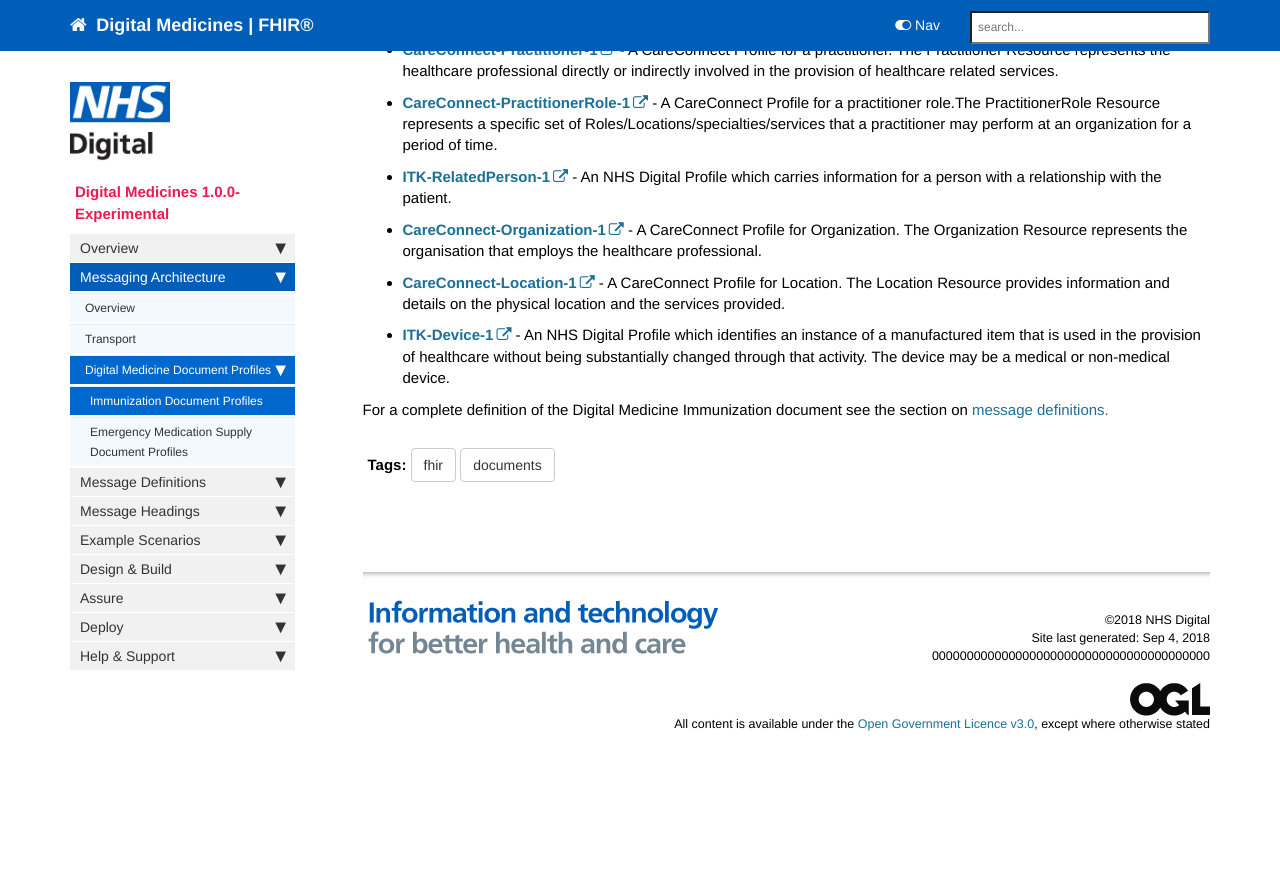
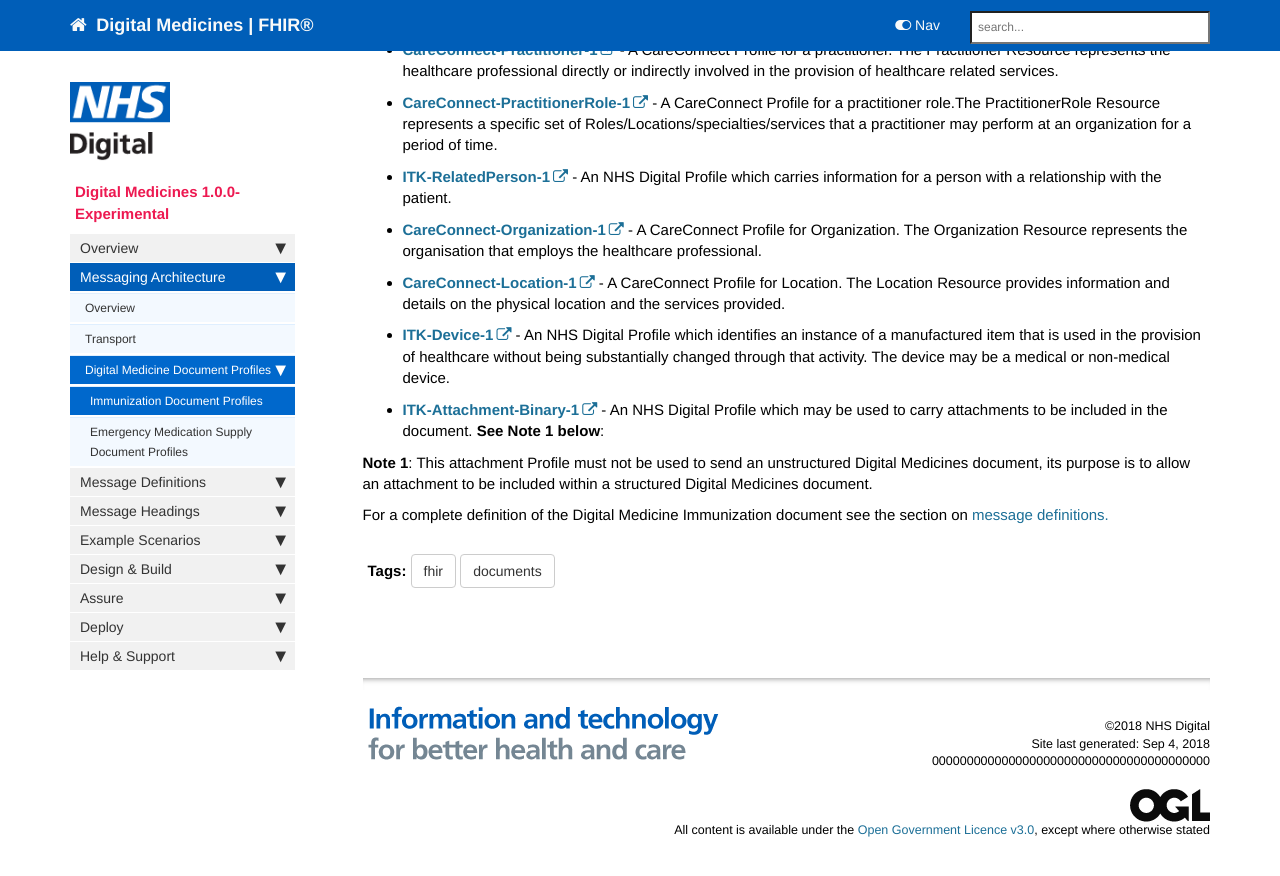
Before and after one commit to nhsconnect/ITK-FHIR-Digital-Medicines, a Jekyll site: the page built from pages/explore/explore_immunization_document_profiles.md, in a window 1280 px wide and 900 px high, scrolled down 1046 px. Shown: the top 876 px of the window. Built offline with Jekyll 4.4.1, drawn with Linux system fonts in a browser that asks for light colours; nearby versions of some CDN libraries; comment, search, counter and statistics services are not loaded; before the commit the page ends 1840 px from its top, so only the background shows below that.

Commit message:
Updated Immunizations documentation

```diff
--- a/pages/explore/explore_immunization_document_profiles.md
+++ b/pages/explore/explore_immunization_document_profiles.md
@@ -31,5 +31,8 @@ The Bundle consists of the following FHIR Resource Profiles.
 - **[CareConnect-Organization-1](https://fhir.hl7.org.uk/STU3/StructureDefinition/CareConnect-Organization-1)** - 	A CareConnect Profile for Organization. The Organization Resource represents the organisation that employs the healthcare professional.
 - **[CareConnect-Location-1](https://fhir.hl7.org.uk/STU3/StructureDefinition/CareConnect-Location-1)** - A CareConnect Profile for Location. The Location Resource provides information and details on the physical location and the services provided.
 - **[ITK-Device-1](https://fhir.nhs.uk/STU3/StructureDefinition/ITK-Device-1)** - An NHS Digital Profile which identifies an instance of a manufactured item that is used in the provision of healthcare without being substantially changed through that activity. The device may be a medical or non-medical device.
+- **[ITK-Attachment-Binary-1](https://fhir.nhs.uk/STU3/StructureDefinition/ITK-Attachment-Binary-1)** - An NHS Digital Profile which may be used to carry attachments to be included in the document. **See Note 1 below**:
+
+**Note 1**: This attachment Profile must not be used to send an unstructured Digital Medicines document, its purpose is to allow an attachment to be included within a structured Digital Medicines document.
 
 For a complete definition of the Digital Medicine Immunization document see the section on [message definitions.](explore_immunization_def.html)
```
